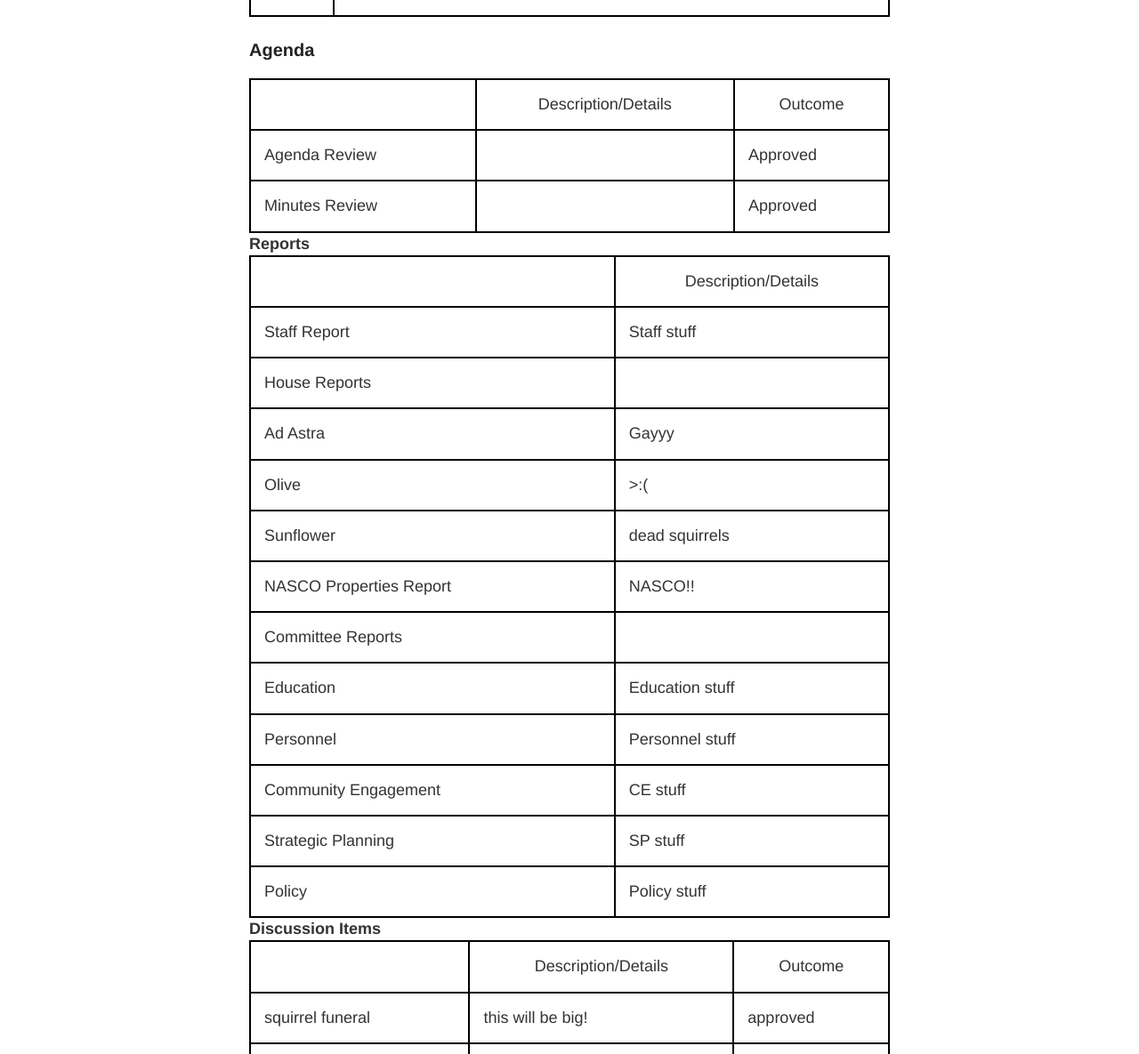
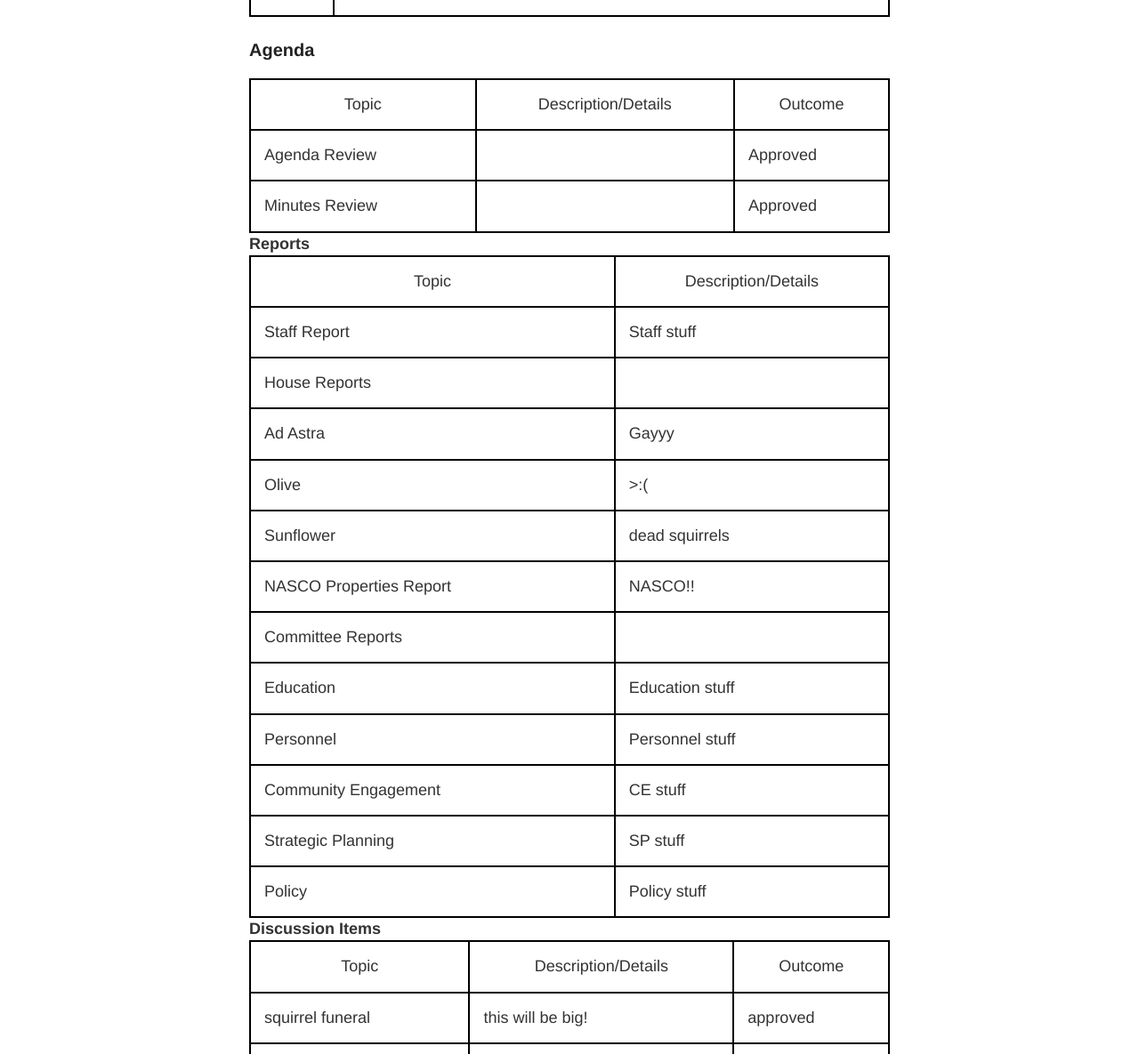
Before and after one commit to POOCHCOOP/POOCHCOOP.github.io, a Jekyll site: the page built from _meetings/07-29-18.html, in a window 1280 px wide. Shown: the part 497-1682 px from the top of the page at 89% size. Built offline with Jekyll 4.4.1, drawn with Linux system fonts in a browser that asks for light colours.

Commit message:
Update 07-29-18.html

```diff
--- a/_meetings/07-29-18.html
+++ b/_meetings/07-29-18.html
@@ -10,7 +10,7 @@ end: 07:16
 
 <table>
     <tr>
-        <th></th>
+        <th> Topic </th>
         <th> Description/Details </th>
         <th> Outcome </th>
     </tr>
@@ -30,7 +30,7 @@ end: 07:16
 
 <table>
     <tr>
-        <th></th>
+        <th> Topic </th>
         <th> Description/Details </th>
     </tr>
     <tr>
@@ -89,7 +89,7 @@ end: 07:16
 
 <table>
     <tr>
-        <th></th>
+        <th> Topic </th>
         <th> Description/Details </th>
         <th> Outcome </th>
     </tr>
```
